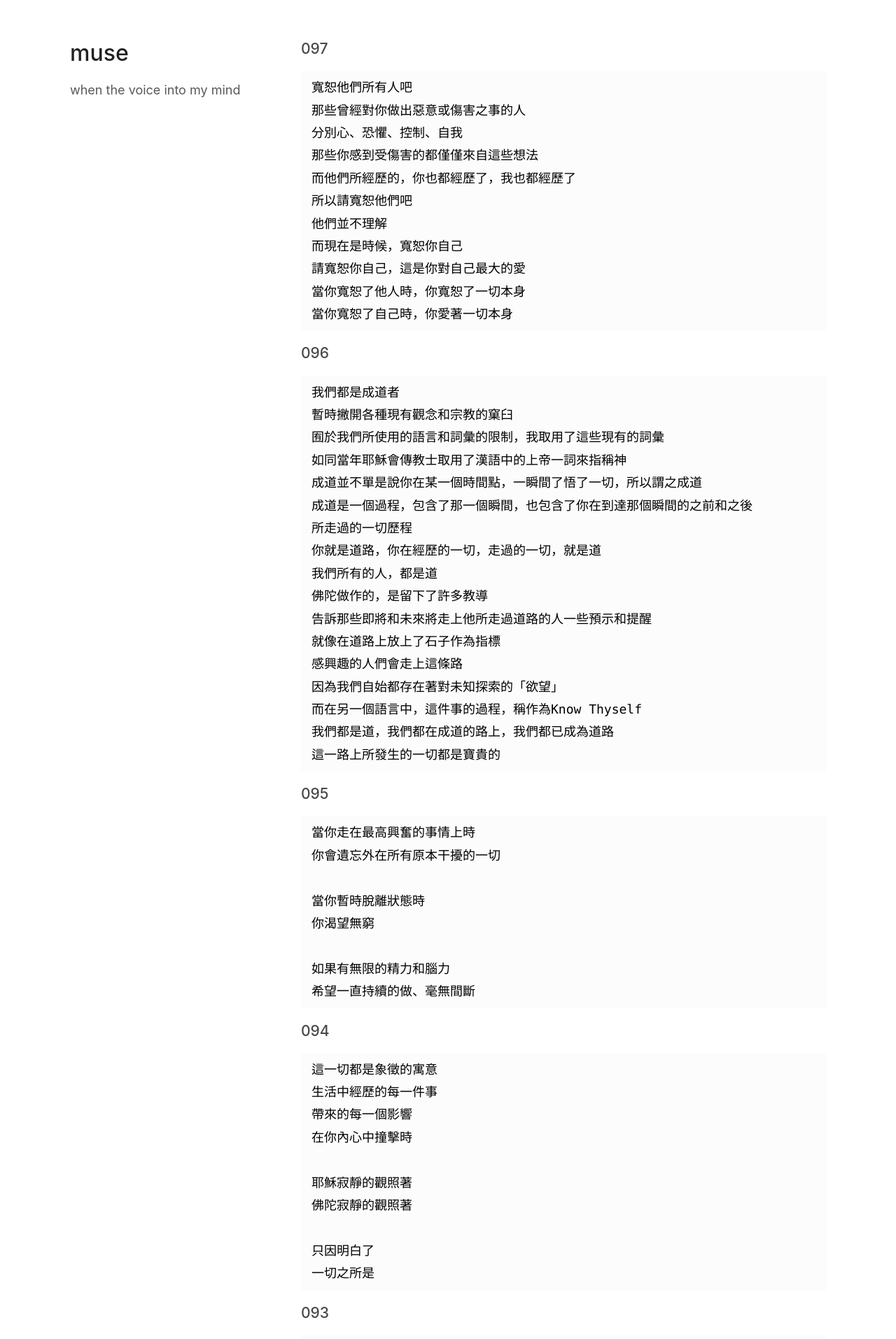
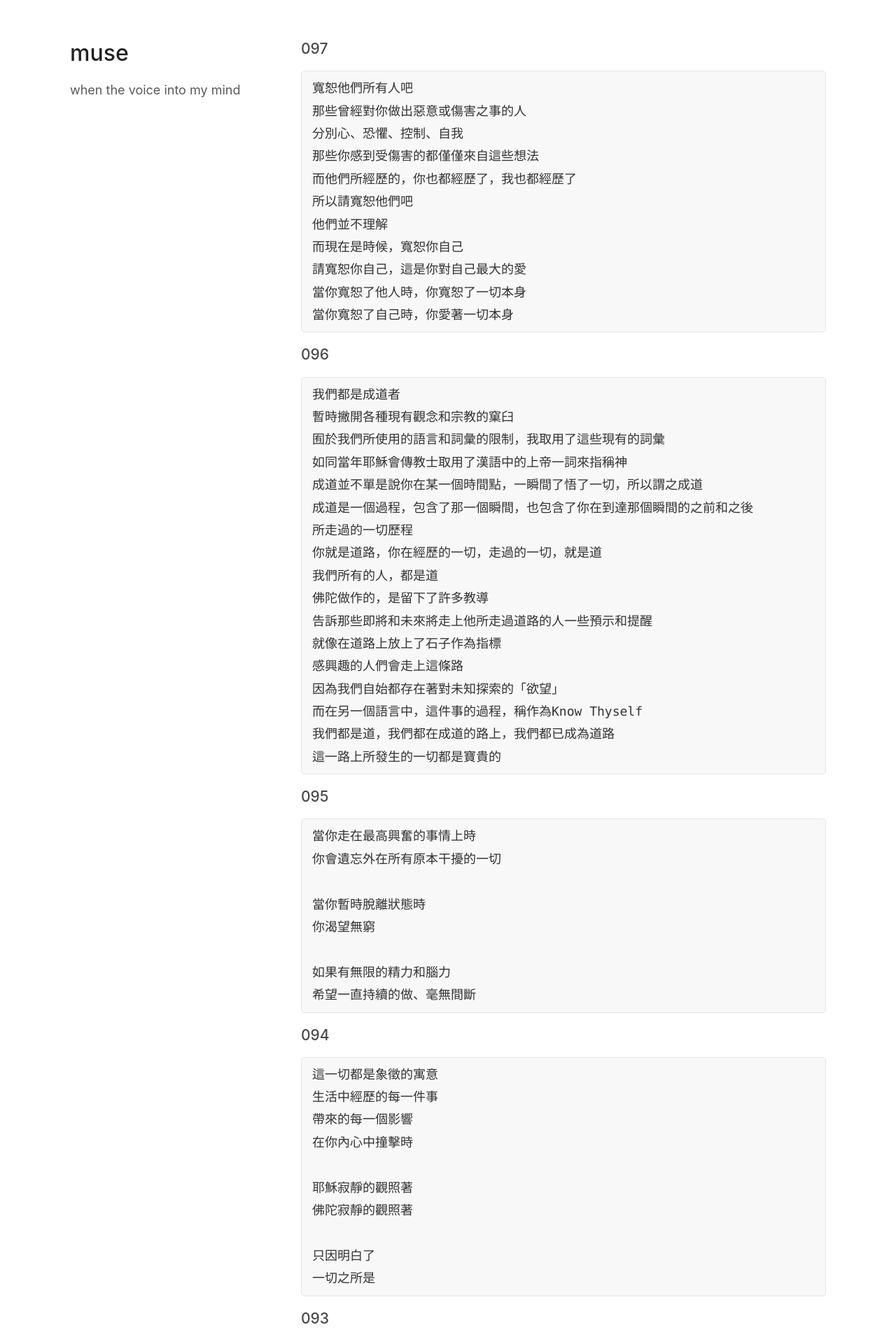
Before and after one commit to zenkarsha/muse, a Jekyll site: the page built from index.md, in a window 1280 px wide. Shown: the top 1914 px of the page at 70% size. Built offline with Jekyll 4.4.1, drawn with Linux system fonts in a browser that asks for light colours; our own code applies the rules of GitHub Pages for plain Markdown files.

Commit message:
Update styles.css

```diff
--- a/assets/css/styles.css
+++ b/assets/css/styles.css
@@ -35,12 +35,12 @@ h3, h4, h5, h6 {
 }
 
 a {
-  color:#444;
+  color:#39c;
   text-decoration:none;
 }
 
 a:hover {
-  color:#000;
+  color:#069;
 }
 
 a small {
@@ -67,16 +67,21 @@ blockquote {
 }
 
 code, pre {
-  font-family: "Noto Serif TC", Monaco, Bitstream Vera Sans Mono, Lucida Console, Terminal, Consolas, Liberation Mono, DejaVu Sans Mono, Courier New, monospace;
-  color:#000;
+  font-family:Monaco, Bitstream Vera Sans Mono, Lucida Console, Terminal, Consolas, Liberation Mono, DejaVu Sans Mono, Courier New, monospace;
+  color:#333;
 }
 
 pre {
   padding:8px 15px;
-  background: #fcfcfc;
-  border-radius: 0;
-  border: none;
+  background: #f8f8f8;
+  border-radius:5px;
+  border:1px solid #e5e5e5;
   overflow-x: auto;
+  white-space: pre-wrap;
+  white-space: -moz-pre-wrap;
+  white-space: -pre-wrap;
+  white-space: -o-pre-wrap;
+  word-wrap: break-word;
 }
 
 table {
@@ -86,7 +91,8 @@ table {
 
 th, td {
   text-align:left;
-  padding:5px 0;
+  padding:5px 10px;
+  border-bottom:1px solid #e5e5e5;
 }
 
 dt {
@@ -240,14 +246,6 @@ footer {
   header ul, header p.view {
     position:static;
   }
-
-  pre, code {
-    white-space: pre-wrap;       /* Since CSS 2.1 */
-    white-space: -moz-pre-wrap;  /* Mozilla, since 1999 */
-    white-space: -pre-wrap;      /* Opera 4-6 */
-    white-space: -o-pre-wrap;    /* Opera 7 */
-    word-wrap: break-word;       /* Internet Explorer 5.5+ */
-  }
 }
 
 @media print, screen and (max-width: 480px) {
```
